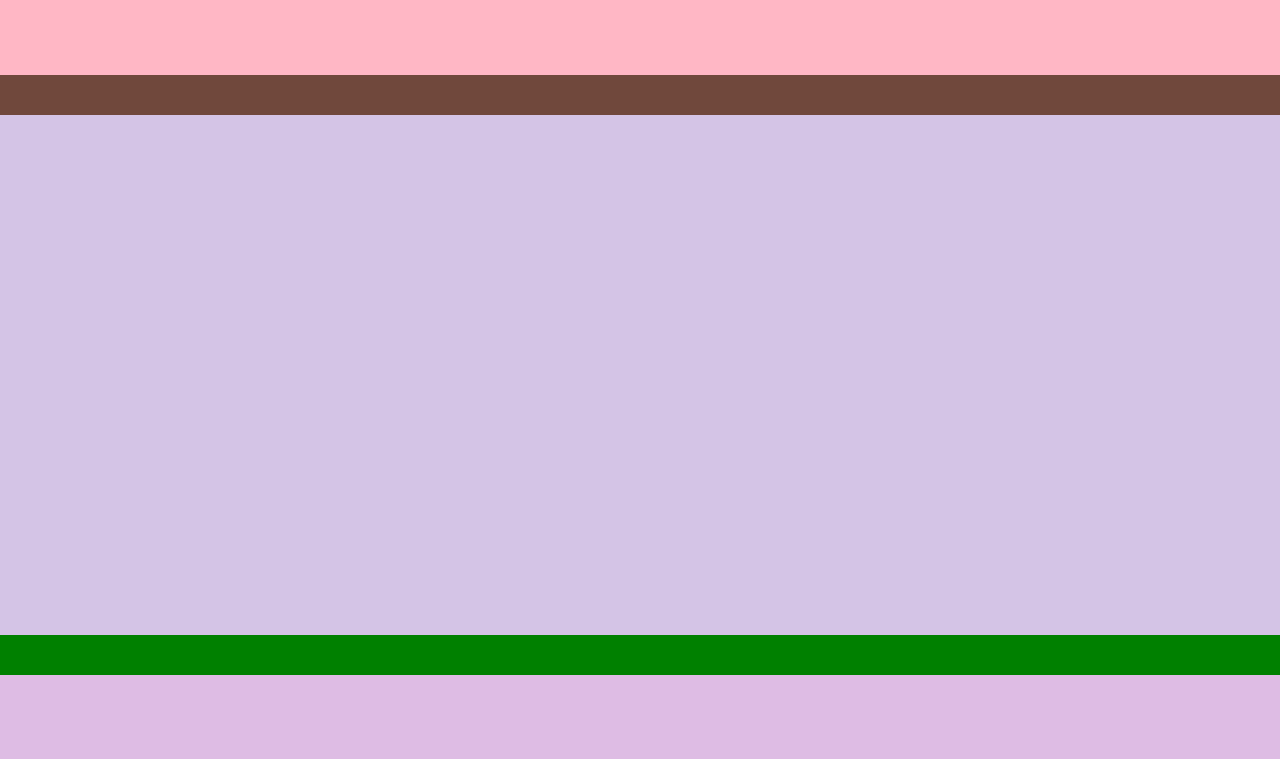
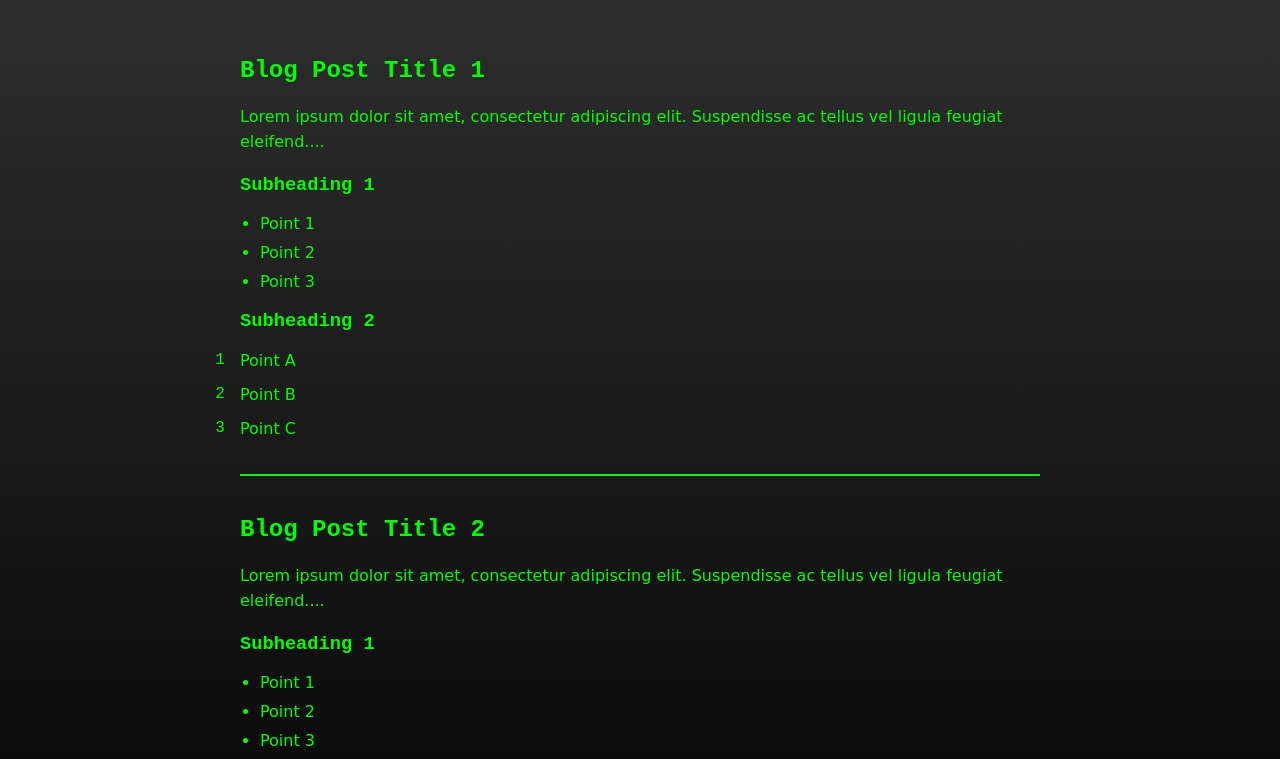
Before and after one commit to Sn0wF0x/Sn0wF0x.github.io, a plain HTML site: page index.html in a window 1280 px wide. Shown: the part 125-884 px from the top of the page. Before the commit the page ends 800 px from the top, so only its background shows below. Drawn offline with Linux system fonts and the light colour scheme.

Commit message:
Update index.html

```diff
--- a/index.html
+++ b/index.html
@@ -1,67 +1,129 @@
-<html>
+<!DOCTYPE html>
+<html lang="en">
+
 <head>
-<title>
-</title>
+    <meta charset="UTF-8">
+    <meta name="viewport" content="width=device-width, initial-scale=1.0">
+    <title>Cyberpunk Blog</title>
+    <style>
+        body {
+            background: linear-gradient(to bottom, #333, #000); /* Vertikaler Gradient von dunkelgrau zu schwarz */
+            color: #00ff00;
+            font-family: 'Press Start 2P', cursive;
+            margin: 0;
+            padding: 0;
+        }
 
-<style type="text/css">
+        header {
+            background-color: #000;
+            color: #00ff00;
+            padding: 20px;
+            text-align: center;
+            border-bottom: 2px solid #00ff00;
+        }
 
-	body{
-		background-color:#debce4;
+        main {
+            max-width: 800px;
+            margin: 20px auto;
+            padding: 20px;
         }
-	#wrapper{
-		position:absolute;
-		top:0%;
-		left:0%;
-		botton:1%;
-		right:1%;
-		height:100%;
-		width:100%;
 
+        article {
+            margin-bottom: 40px;
+            border-bottom: 2px solid #00ff00;
+            padding-bottom: 20px;
         }
-	#header{
-		width:100%;
-		height:25%;
-		background-color:#ffb7c5;
-		background-opacity:0.8;
+
+        h1, h2, h3 {
+            color: #00ff00;
+            font-family: 'Courier New', monospace;
         }
-	#nav{
-		width:100%;
-		height:5%;
-		background-color:#70483C;
-		border-radius:0em 0em 2em em;
+
+        p {
+            line-height: 1.6;
         }
-	#content{
-		width:100%;
-		height:65%;
-		background-color:#d4c4e6;
+
+        ul, ol {
+            padding-left: 20px;
         }
-	#footer{
-		width:100%;
-		height:5%;
-		background-color:green;
 
+        li {
+            margin-bottom: 10px;
         }
-	#flowerspic{
-	padding-left:2%;
-	float:left;
+
+        /* Nummerierte Liste mit Unterpunkten */
+        ol {
+            list-style: none;
+            counter-reset: item;
+            padding-left: 0;
         }
-	#fujipic{
-	padding-left:2%;
-	float:right;
+
+        ol li {
+            display: block;
+            position: relative;
+            margin-bottom: 15px;
+        }
+
+        ol li::before {
+            content: counter(item);
+            counter-increment: item;
+            display: inline-block;
+            position: absolute;
+            left: -30px;
+            top: 0;
+            width: 20px;
+            text-align: center;
+            color: #00ff00;
+            font-family: 'Courier New', monospace;
         }
     </style>
 </head>
+
 <body>
-	<div id="wrapper">
-		<div id="header">
-			Here comes something new
-		</div>
-		<div id="nav">
+    <header>
+        <h1>Cyberpunk Blog</h1>
+    </header>
+    <main>
+        <article>
+            <h2>Blog Post Title 1</h2>
+            <p>Lorem ipsum dolor sit amet, consectetur adipiscing elit. Suspendisse ac tellus vel ligula feugiat
+                eleifend....</p>
 
-		</div>
-		<div id="content">
-		</div>
-		<div id="footer"></div>
-	</div>
+            <h3>Subheading 1</h3>
+            <ul>
+                <li>Point 1</li>
+                <li>Point 2</li>
+                <li>Point 3</li>
+            </ul>
+
+            <h3>Subheading 2</h3>
+            <ol>
+                <li>Point A</li>
+                <li>Point B</li>
+                <li>Point C</li>
+            </ol>
+        </article>
+
+        <article>
+            <h2>Blog Post Title 2</h2>
+            <p>Lorem ipsum dolor sit amet, consectetur adipiscing elit. Suspendisse ac tellus vel ligula feugiat
+                eleifend....</p>
+
+            <h3>Subheading 1</h3>
+            <ul>
+                <li>Point 1</li>
+                <li>Point 2</li>
+                <li>Point 3</li>
+            </ul>
+
+            <h3>Subheading 2</h3>
+            <ol>
+                <li>Point A</li>
+                <li>Point B</li>
+                <li>Point C</li>
+            </ol>
+        </article>
+    </main>
 </body>
+
 </html>
```
Lines whose indentation alone changed are shown as unchanged.
